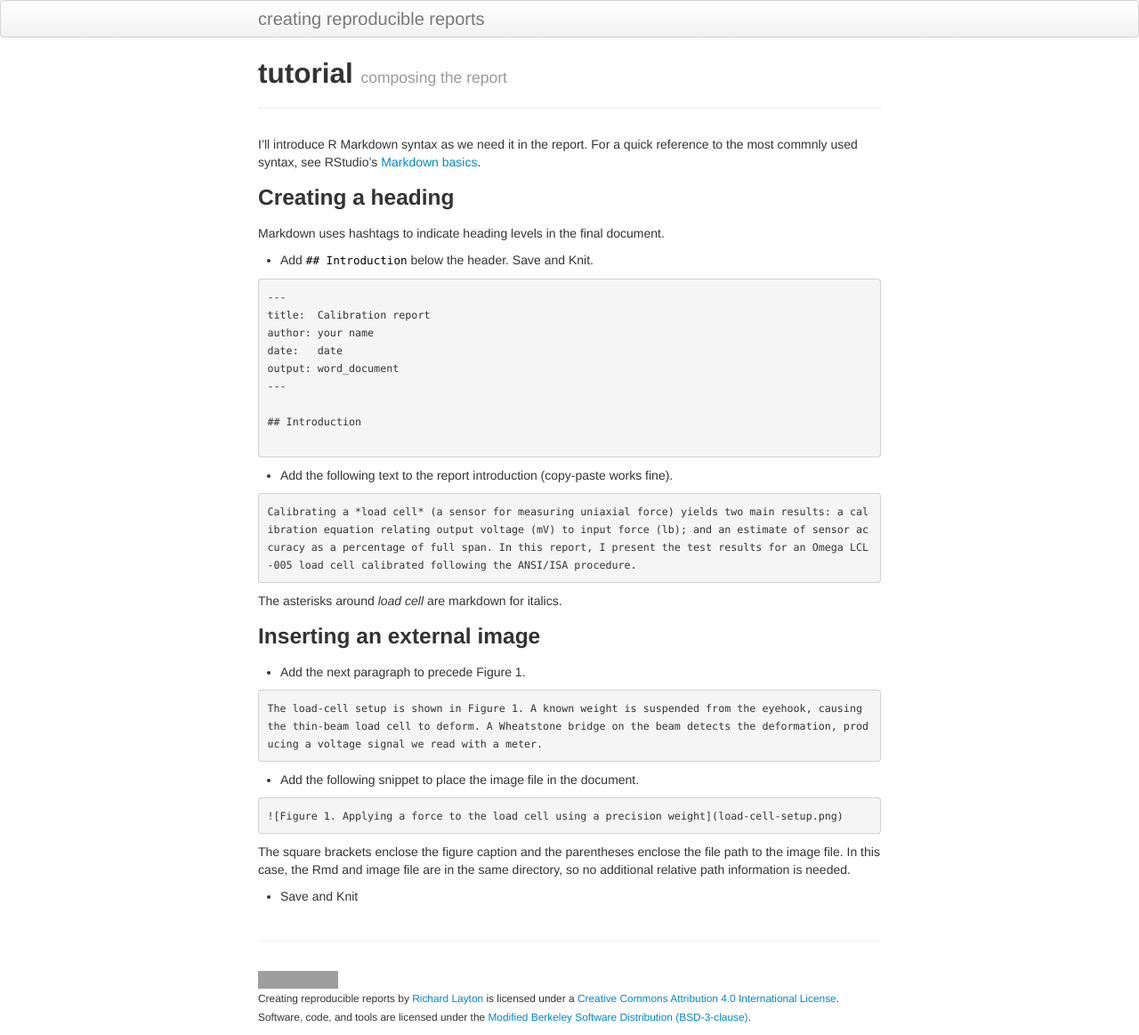
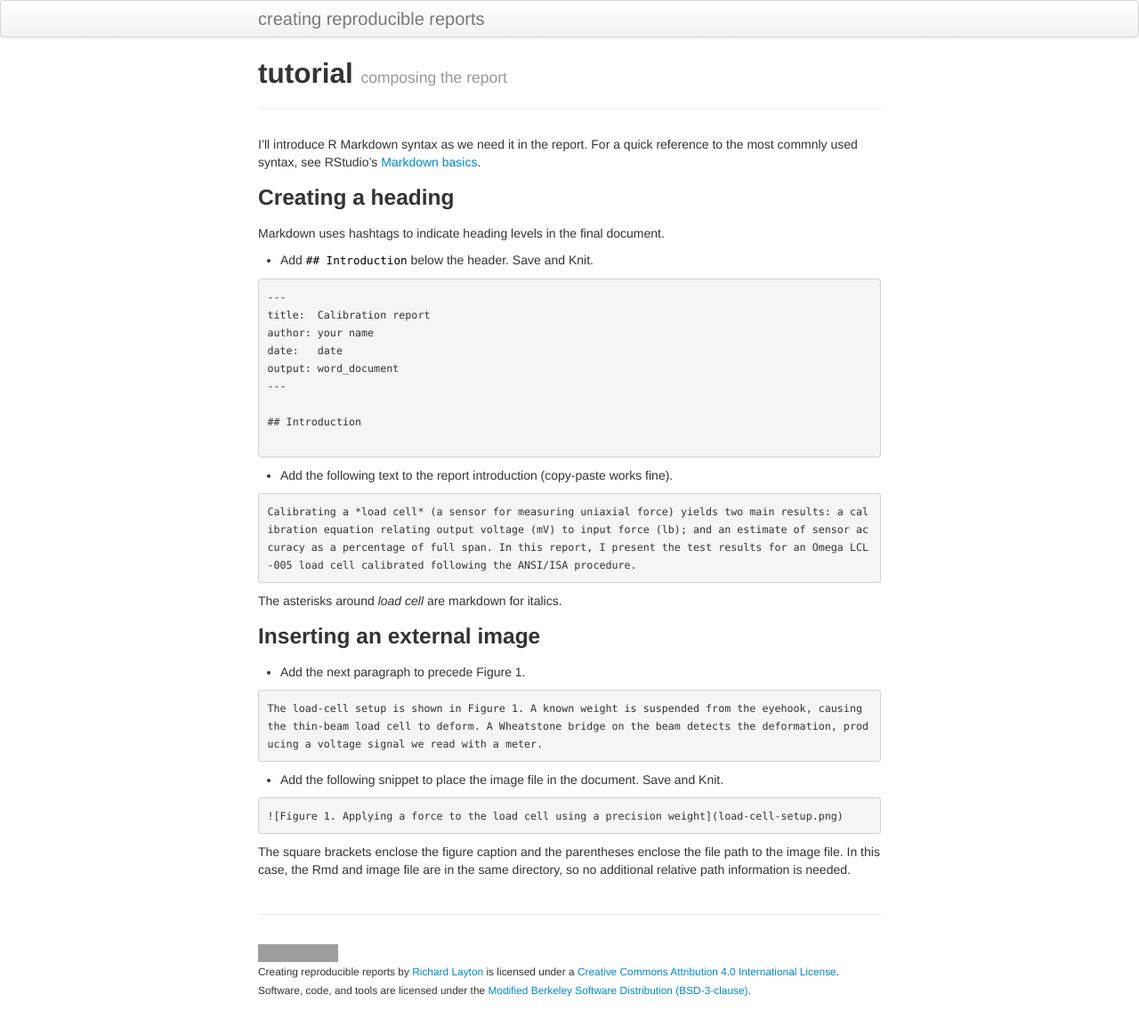
Before and after one commit to DSR-RHIT/creating-reproducible-reports, a Jekyll site: the page built from pages/composing.md, in a window 1280 px wide. Shown: the whole page at 89% size. Built offline with Jekyll 4.4.1, drawn with Linux system fonts in a browser that asks for light colours; after the commit the page ends 1133 px from its top, so only the background shows below that; grey boxes are pictures that could not be loaded.

Commit message:
tutorial

````diff
--- a/pages/composing.md
+++ b/pages/composing.md
@@ -41,11 +41,9 @@ The asterisks around *load cell* are markdown for italics.
 <pre><code>The load-cell setup is shown in Figure 1. A known weight is suspended from the eyehook, causing the thin-beam load cell to deform. A Wheatstone bridge on the beam detects the deformation, producing a voltage signal we read with a meter.
 </code></pre>
 
-- Add the following snippet to place the image file in the document.
+- Add the following snippet to place the image file in the document. Save and Knit.
 
 ```
 ![Figure 1. Applying a force to the load cell using a precision weight](load-cell-setup.png)
 ```
 The square brackets enclose the figure caption and the parentheses enclose the file path to the image file. In this case, the Rmd and image file are in the same directory, so no additional relative path information is needed.
-
-- Save and Knit
````
